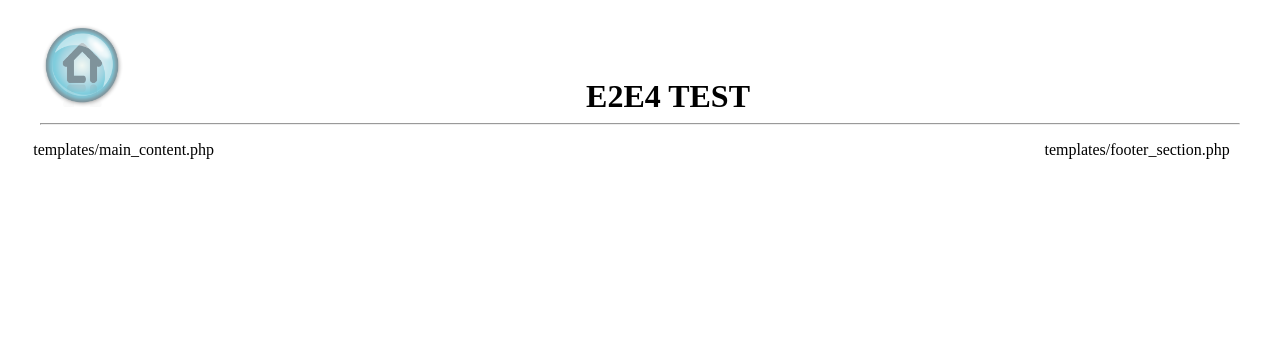
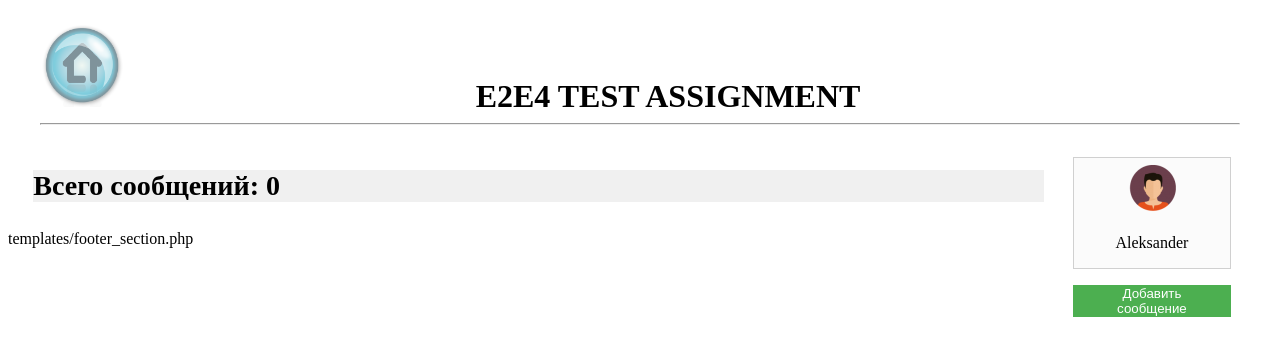
Before and after one commit to AleksanderSadov/e2e4-test-assignment, a PHP site: page / in a window 1280 px wide. Shown: the top 356 px of the page. Run offline with PHP 8.4, Linux system fonts and the light colour scheme; data that the repository does not hold is empty.

Commit message:
Added vars property to Page class that holds variables passed to templates

```diff
--- a/classes/GeneralPage.php
+++ b/classes/GeneralPage.php
@@ -9,6 +9,7 @@
         public $content_section;
         public $sidebar_right;
         public $footer;
+        public $vars;
 
         public function __construct(
                 $config             = "config.php",
@@ -22,15 +23,18 @@
             $this->config           = $config;
             $this->template         = $template;
             $this->title            = $title;
-             $this->header_content   = $header_content;
+            $this->header_content   = $header_content;
             $this->main_content     = $main_content;
             $this->sidebar_content  = $sidebar_content;
             $this->footer_content   = $footer_content;
+            $this->vars             = array();
         }
 
-        public function AddElement($template_path)
+        public function AddElement($template, $content = "Default Content")
         {
-            $this->LoadFile($template_path);
+            $content = "Hello";
+            $path = "templates/elements/" . $template . ".php";
+            $this->LoadFile($path);
         }
 
         public function Render()
--- a/index.php
+++ b/index.php
@@ -9,6 +9,10 @@
 
     $page = new GeneralPage();
     $message_data = new MessageData();
+    $messages = $message_data->SelectMessages(array("id, header", "brief"));
+
+    $page->vars["main_section_header"] = "Всего сообщений: " .
+            $message_data->CountMessages();
 
     $page->Render();
 ?>
--- a/styles/main.css
+++ b/styles/main.css
@@ -14,6 +14,12 @@
 #whole_page
 {
     overflow: auto;
+}
+
+#main_section_header
+{
+    background-color: #F0F0F0;
+    font-size: 1.5em;
 }
 
 #main_section, #sidebar_right
--- a/styles/main_page.css
+++ b/styles/main_page.css
@@ -1,9 +1,3 @@
-#count_messages
-{
-    background-color: #F0F0F0;
-    font-size: 1.5em;
-}
-
 .message_header h2
 {
     color: #06458D;
--- a/templates/elements/header.php
+++ b/templates/elements/header.php
@@ -3,7 +3,7 @@
         <img src='<?php echo ROOT_URL . "images/header.png";?>'
              alt="home_index"/></a>
     <div>
-        <h1>E2E4 TEST</h1>
+        <h1>E2E4 TEST ASSIGNMENT</h1>
     </div>
     <hr />
 </div>
--- /dev/null
+++ b/templates/elements/main_section_header.php
@@ -0,0 +1,3 @@
+<div id="main_section_header">
+    <h3><?php echo $this->vars["main_section_header"];?></h3>
+</div>
--- a/templates/pages/general_page.php
+++ b/templates/pages/general_page.php
@@ -14,15 +14,16 @@
         <div id="whole_page">
 
             <div id="header_section">
-                <?php echo $this->AddElement("templates/elements/header.php"); ?>
+                <?php echo $this->AddElement("header"); ?>
             </div>
 
             <div id="main_section">
-                <?php echo $this->main_content; ?>
+                <?php echo $this->AddElement("main_section_header", "Hello"); ?>
             </div>
 
             <div id="sidebar_right">
-                <?php echo $this->sidebar_right; ?>
+                <?php echo $this->AddElement("user_window"); ?>
+                <?php echo $this->AddElement("add_button"); ?>
             </div>
 
             <div id="footer_section">
```
